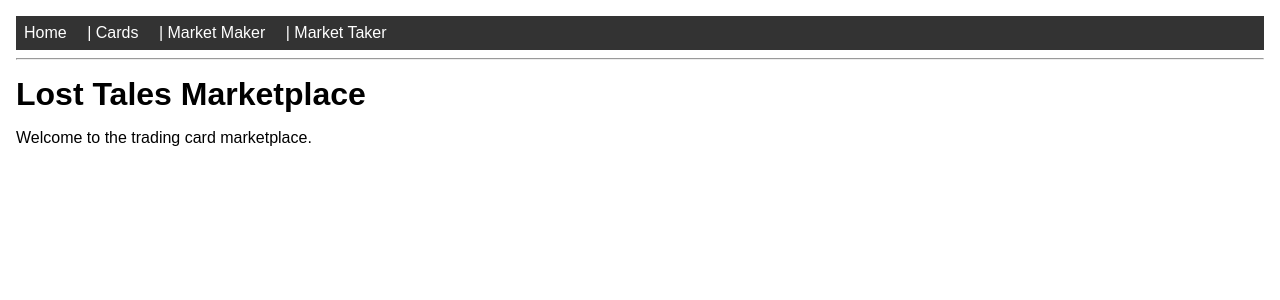
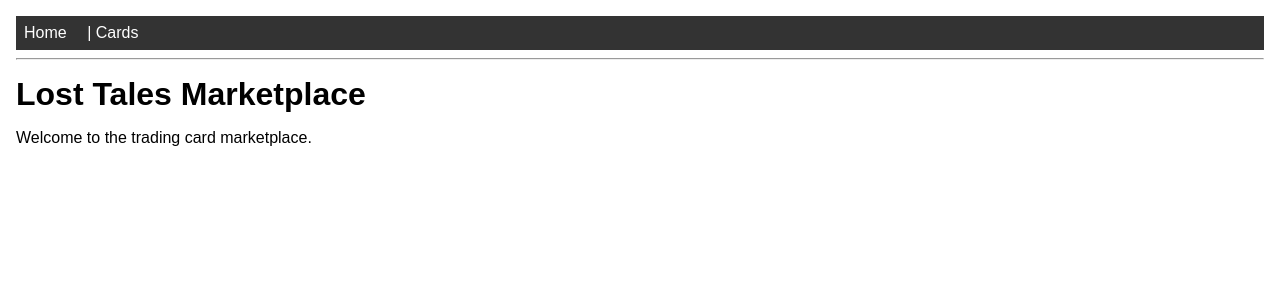
Before and after one commit to bjax13/LostDecks, a React (Vite) app in the folder frontend/: page / in a window 1280 px wide. Shown: the top 300 px of the page. Built offline with nearby package versions, Linux system fonts and the light colour scheme.

Commit message:
Remove MarketMaker and MarketTaker pages

```diff
--- a/frontend/src/App.jsx
+++ b/frontend/src/App.jsx
@@ -1,8 +1,6 @@
 import { BrowserRouter, Routes, Route, Link } from 'react-router-dom';
 import Home from './pages/Home';
 import Cards from './pages/Cards';
-import MarketMaker from './pages/MarketMaker';
-import MarketTaker from './pages/MarketTaker';
 import NotFound from './pages/NotFound';
 
 function App() {
@@ -10,16 +8,12 @@ function App() {
     <BrowserRouter>
       <nav>
         <Link to="/">Home</Link> |{' '}
-        <Link to="/cards">Cards</Link> |{' '}
-        <Link to="/maker">Market Maker</Link> |{' '}
-        <Link to="/taker">Market Taker</Link>
+        <Link to="/cards">Cards</Link>
       </nav>
       <hr />
       <Routes>
         <Route path="/" element={<Home />} />
         <Route path="/cards" element={<Cards />} />
-        <Route path="/maker" element={<MarketMaker />} />
-        <Route path="/taker" element={<MarketTaker />} />
         <Route path="*" element={<NotFound />} />
       </Routes>
     </BrowserRouter>
--- a/frontend/src/pages/MarketMaker/index.jsx
+++ /dev/null
@@ -1,8 +0,0 @@
-export default function MarketMaker() {
-  return (
-    <div>
-      <h2>Market Maker</h2>
-      <p>Create an offer to sell or request a card.</p>
-    </div>
-  );
-}
--- a/frontend/src/pages/MarketTaker/index.jsx
+++ /dev/null
@@ -1,8 +0,0 @@
-export default function MarketTaker() {
-  return (
-    <div>
-      <h2>Market Taker</h2>
-      <p>Accept an existing offer.</p>
-    </div>
-  );
-}
```
